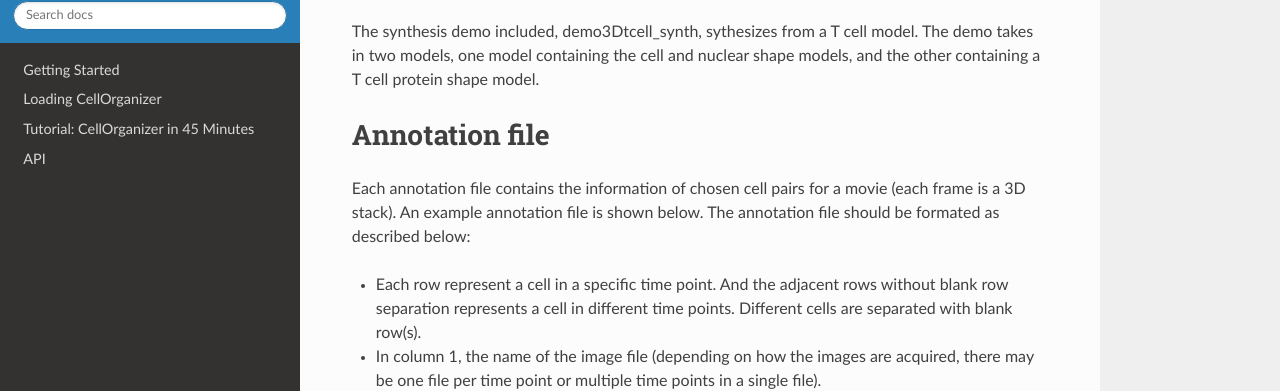
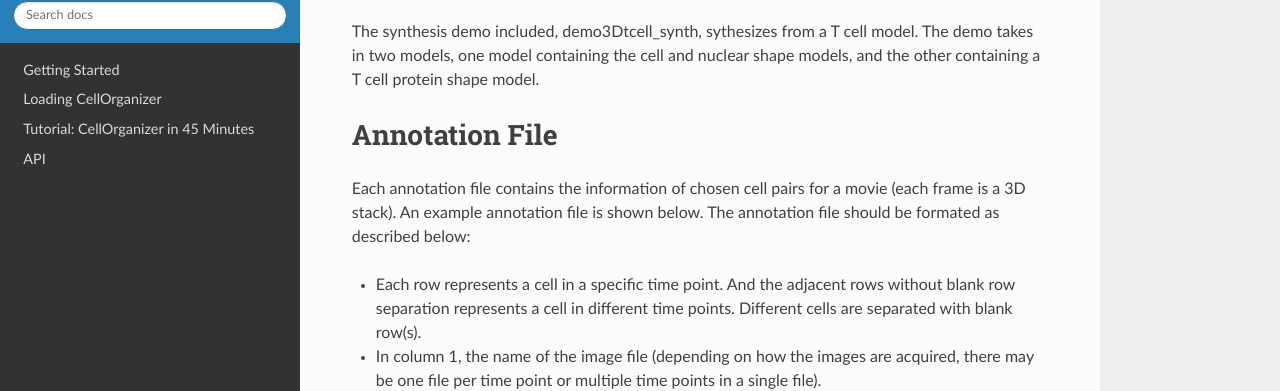
Before and after one commit to murphygroup/cellorganizer-documentation_old, a Sphinx documentation site: the page built from source/chapters/tcell.rst, in a window 1280 px wide and 900 px high, scrolled down 725 px. Shown: the part 209-600 px from the top of the window. Built offline with Sphinx 7.4.7 and the Read the Docs theme 2.0.0, drawn with Linux system fonts in a browser that asks for light colours; pages that are not in the unit, such as notebooks, are missing from menus.

Commit message:
Final edits made.

```diff
--- a/source/chapters/tcell.rst
+++ b/source/chapters/tcell.rst
@@ -22,12 +22,12 @@ Synthesis
 
 The synthesis demo included, demo3Dtcell_synth, sythesizes from a T cell model. The demo takes in two models, one model containing the cell and nuclear shape models, and the other containing a T cell protein shape model.
 
-Annotation file
+Annotation File
 ~~~~~~~~~~~~~~~
 
 Each annotation file contains the information of chosen cell pairs for a movie (each frame is a 3D stack). An example annotation file is shown below. The annotation file should be formated as described below:
 
-* Each row represent a cell in a specific time point. And the adjacent rows without blank row separation represents a cell in different time points. Different cells are separated with blank row(s).
+* Each row represents a cell in a specific time point. And the adjacent rows without blank row separation represents a cell in different time points. Different cells are separated with blank row(s).
 * In column 1, the name of the image file (depending on how the images are acquired, there may be one file per time point or multiple time points in a single file).
 * In column 2, the number of the channel within that file that contains the GFP fluorescence for that time point (if each time point is in a separate file, this would typically be channel 1; if multiple time points are in the same file, this would typically be the frame number).
 * In columns 3–7, the X coordinate of the left end point, the Y coordinate of the left end point, the X coordinate of the right end point, and the Y coordinate of the right end point for the synapse in that time point.
```
